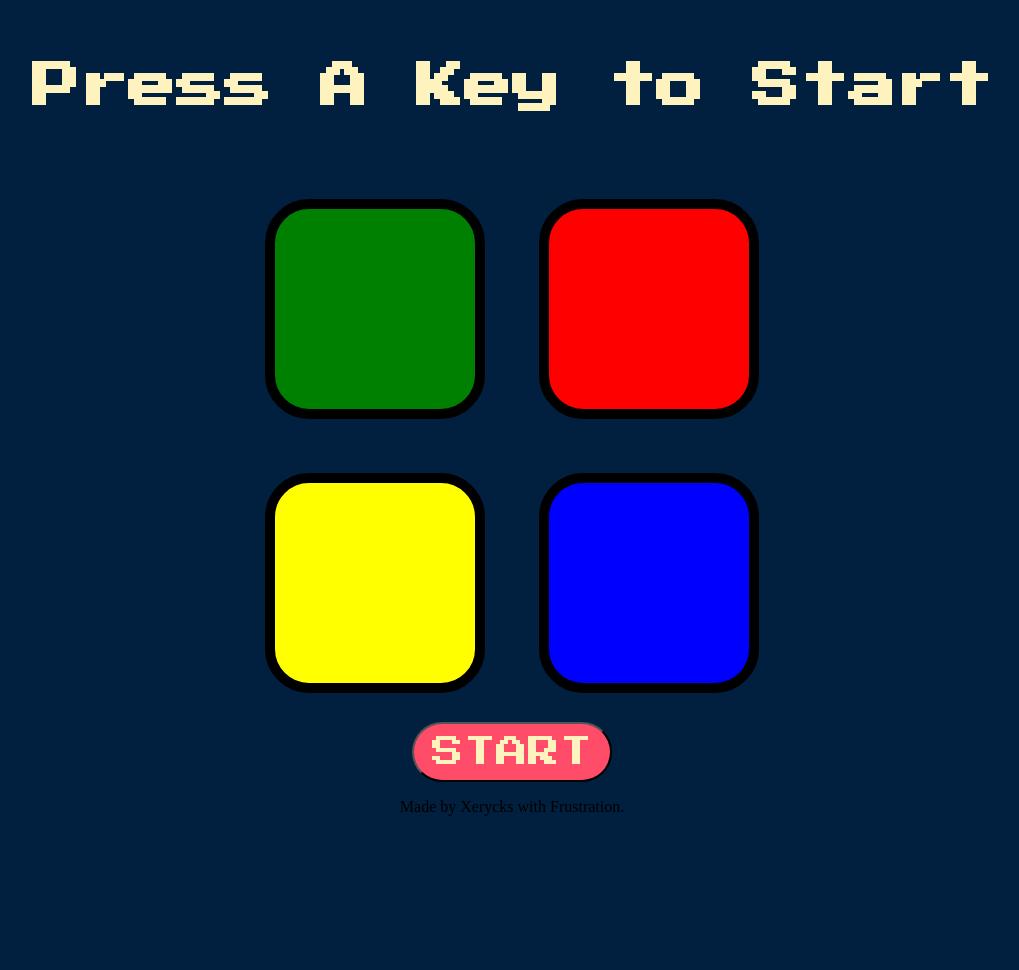
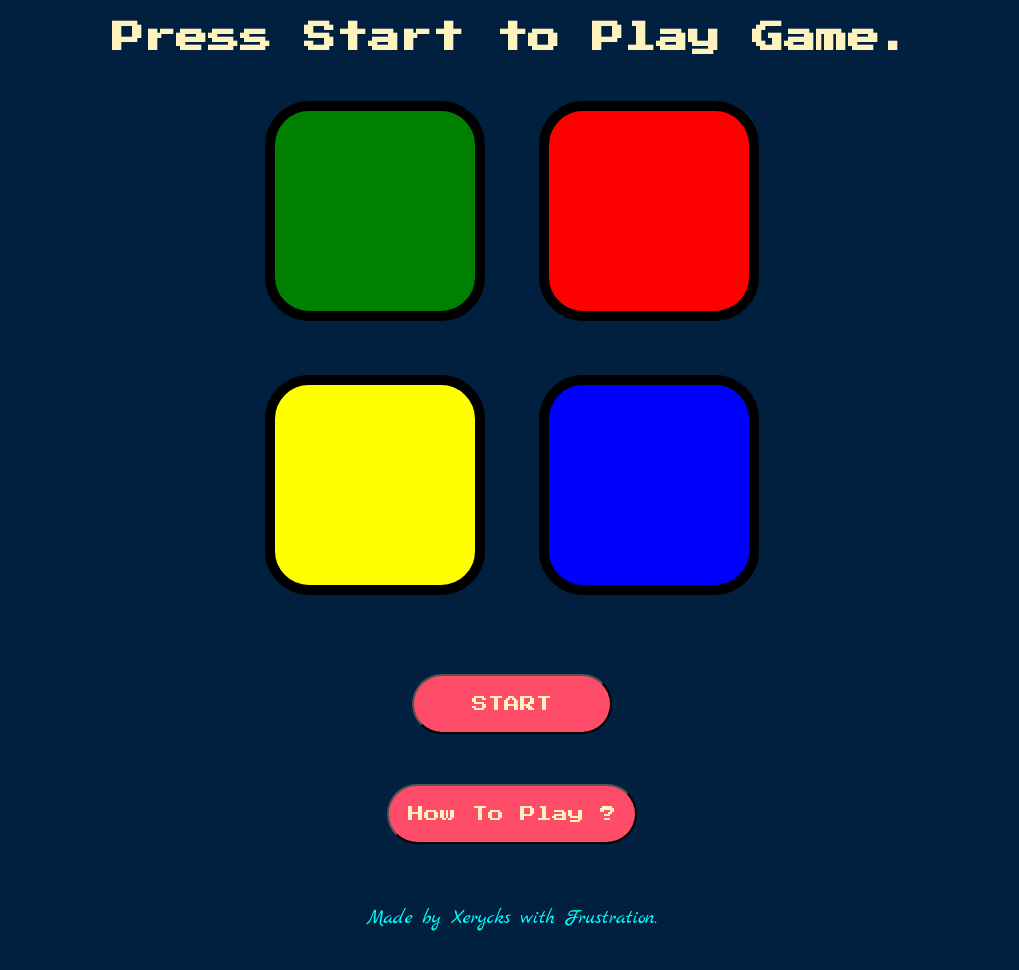
Before and after one commit to xerycks/simonGame, a plain HTML site: page index.html in a window 1280 px wide. Shown: the whole page, without its empty margins (128-1147 px from the left). Before the commit the page ends 832 px from the top, so only its background shows below. Drawn offline with nearby package versions, Linux system fonts and the light colour scheme; a web font is replaced by a local one.

Commit message:
final touch

```diff
--- a/css/styles.css
+++ b/css/styles.css
@@ -1,3 +1,7 @@
+@import url('https://fonts.googleapis.com/css?family=Marck+Script&display=swap');
+@import url('https://fonts.googleapis.com/css?family=Iceland&display=swap');
+
+
 body {
     text-align: center;
     background-color: #011F3F;
@@ -5,9 +9,10 @@ body {
 
 #level {
     font-family: 'Press Start 2P', cursive;
-    font-size: 3rem;
-    margin: 5%;
+    font-size: 2rem;
+    margin: 1% 5%;
     color: #FEF2BF;
+    line-height: 1.6;
 }
 
 .container {
@@ -60,5 +65,33 @@ body {
     margin: auto;
     height: 60px;
     border-radius: 30px;
+    font-size: 1rem;
+    margin-top: 50px;
+}
+
+.btn-d {
+    color: #FEF2BF;
+    font-family: 'Press Start 2P', cursive;
+    background-color: #ff4c68;
+    width: 250px;
+    margin: auto;
+    height: 60px;
+    border-radius: 30px;
+    font-size: 1rem;
+    margin-top: 50px;
+}
+
+.footer {
+    font-family: 'Marck Script', cursive;
+    color: aqua;
+    font-size: 1.3rem;
+    padding: 40px;
+}
+
+.htp {
+    color: aquamarine;
+    line-height: 1.5;
     font-size: 2rem;
+    font-family: 'Iceland', cursive;
+
 }
--- a/game.js
+++ b/game.js
@@ -5,19 +5,32 @@ var level = 0;
 
 var colors = ["green", "red", "yellow", "blue"]
 
+$(".htp").hide();
+
+$(".btn-d").click(function () {
+    $(".htp").slideToggle();
+});
+
 $(".start").click(function (e) {
     if (started === false) {
         levelIncrease();
         started = true;
+        $(".start").text("RESTART");
     }
 });
+
+
+
 $(".btn").click(function () {
     var ids = $(this).attr("id");
     userClickedPattern.push(ids);
     var audio = new Audio("./sounds/" + ids + ".mp3")
     audio.play();
     animateButton(ids);
-    checkAnswer(userClickedPattern.length - 1);
+    if (started === true) {
+        checkAnswer(userClickedPattern.length - 1);
+    }
+
 });
 
 function checkAnswer(currentLevel) {
@@ -33,7 +46,7 @@ function checkAnswer(currentLevel) {
         var audio2 = new Audio("./sounds/wrong.mp3");
         audio2.play();
         console.log("wrong")
-        $("#level").text("Game Over !! Press any key to start again");
+        $("#level").text("Game Over !! Press RESTART to start again.");
         $("body").addClass("game-over");
         setTimeout(function () {
             $("body").toggleClass("game-over");
--- a/index.html
+++ b/index.html
@@ -10,7 +10,7 @@
 </head>
 
 <body>
-    <h1 id="level">Press A Key to Start</h1>
+    <h1 id="level">Press Start to Play Game.</h1>
     <div class="container">
         <div lass="row">
 
@@ -36,7 +36,17 @@
 
     </div>
 
-    <button type="submit" class="start">START</button>
+    <button type="submit" class="start start1">START</button><br>
+    <button class="btn-d">How To Play ?</button>
+
+    <div class="htp">
+        <p>You just have to memorise the pattern <br>
+            Example <br> Red Blinks - You Press Red <br> Then Blue Blinks - You Press Red then Blue <br>Then Yellow
+            Blinks
+            -
+            You Press Red, Blue and then Yellow <br>
+            Have Fun</p>
+    </div>
 
     <div class="footer">
         <p>Made by Xerycks with Frustration.</p>
```
